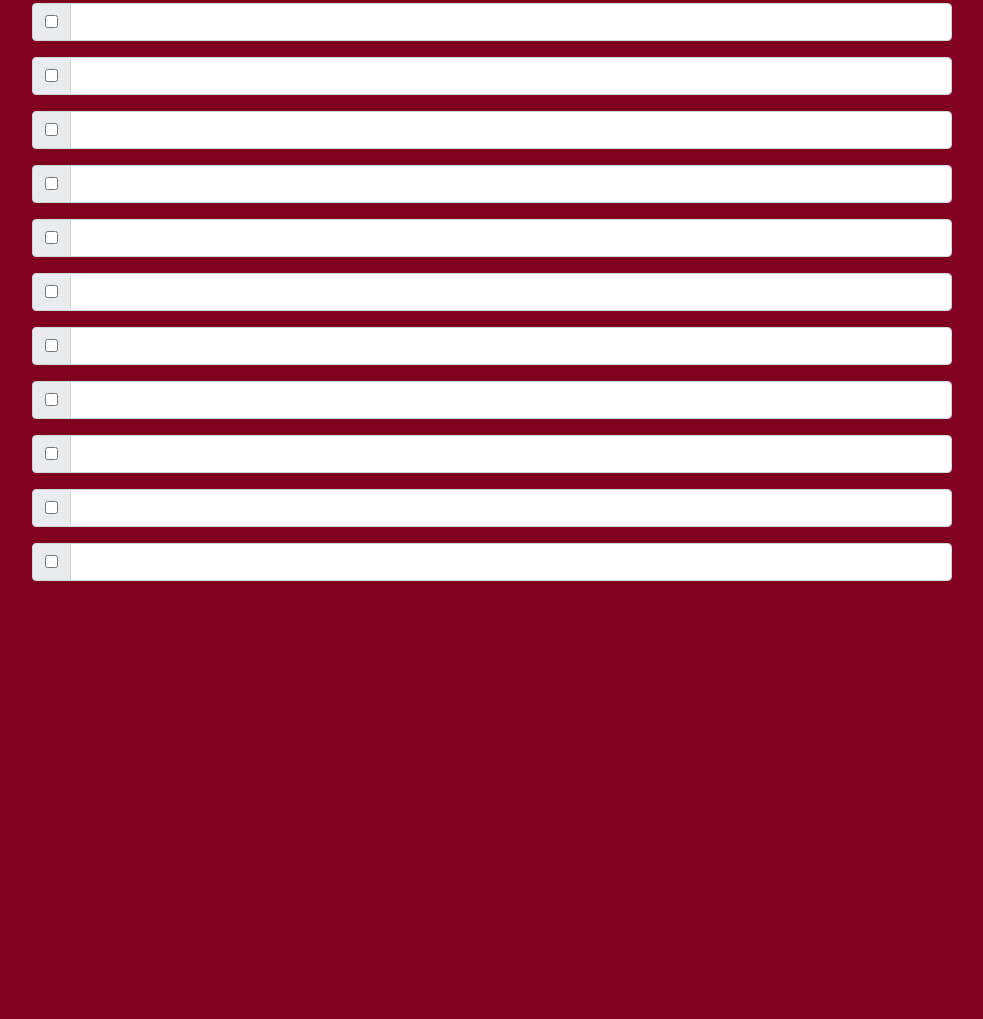
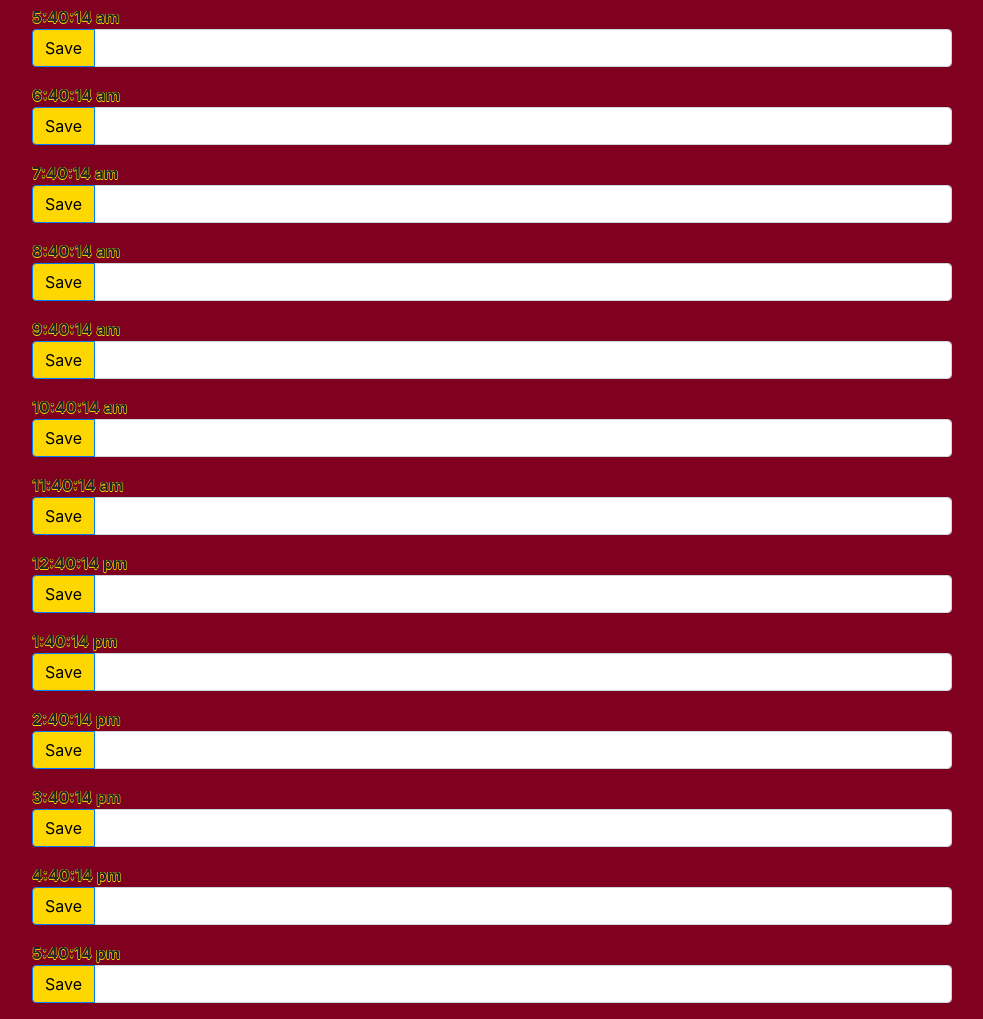
Before and after one commit to timothymickiewicz/WorkDay, a plain HTML site: page index.html in a window 1280 px wide. Shown: the part 127-1146 px from the top of the page, without its empty margins (148-1131 px from the left). Before the commit the page ends 800 px from the top, so only its background shows below. Drawn offline with nearby package versions, Linux system fonts and the light colour scheme.

Commit message:
added times for each task, local storage saves input on save

```diff
--- a/assets/script.js
+++ b/assets/script.js
@@ -1,6 +1,37 @@
 // Assigning variables
 var day = moment().format("dddd") + " " + moment().format("h:mm:ss a");
+var hour = moment().add(-6, 'hour').format("h:mm:ss a")
+var hour2 = moment().add(-5, 'hour').format("h:mm:ss a")
+var hour3 = moment().add(-4, 'hour').format("h:mm:ss a")
+var hour4 = moment().add(-3, 'hour').format("h:mm:ss a")
+var hour5 = moment().add(-2, 'hour').format("h:mm:ss a")
+var hour6 = moment().add(-1, 'hour').format("h:mm:ss a")
+var hour7 = moment().add(0, 'hour').format("h:mm:ss a")
+var hour8 = moment().add(1, 'hour').format("h:mm:ss a")
+var hour9 = moment().add(2, 'hour').format("h:mm:ss a")
+var hour10 = moment().add(3, 'hour').format("h:mm:ss a")
+var hour11 = moment().add(4, 'hour').format("h:mm:ss a")
+var hour12 = moment().add(5, 'hour').format("h:mm:ss a")
+var hour13 = moment().add(6, 'hour').format("h:mm:ss a")
+var input ="";
 // Getting time onto page
 $("#wrapWorkDay").append("<p></p>");
 $("p:first").append(day);
 $("p:first").addClass("time");
+$(".hourSlot:eq(0)").append(hour);
+$(".hourSlot:eq(1)").append(hour2);
+$(".hourSlot:eq(2)").append(hour3);
+$(".hourSlot:eq(3)").append(hour4);
+$(".hourSlot:eq(4)").append(hour5);
+$(".hourSlot:eq(5)").append(hour6);
+$(".hourSlot:eq(6)").append(hour7);
+$(".hourSlot:eq(7)").append(hour8);
+$(".hourSlot:eq(8)").append(hour9);
+$(".hourSlot:eq(9)").append(hour10);
+$(".hourSlot:eq(10)").append(hour11);
+$(".hourSlot:eq(11)").append(hour12);
+$(".hourSlot:eq(12)").append(hour13);
+$(".btn").click(function() {
+    input = $(":text").val()
+    localStorage.setItem("tasks", input);
+  });
--- a/assets/style.css
+++ b/assets/style.css
@@ -1,6 +1,7 @@
 #workDay {
     color: black;
     text-shadow: -2px 0 gold, 0 2px gold, 2px 0 gold, 0 -2px gold;
+    font-size: 4.5vw;
 }
 #wrapWorkDay {
     text-align: center;
@@ -8,10 +9,19 @@
 body {
     background-color: #800020;
 }
-.noMargin {
-    margin: 0 auto !important;
-}
 .time {
     color: gold;
-    font-size: 3vw;
+    font-size: 2vw;
+    text-shadow: -2.5px 0 black, 0 2.5px black, 2.5px 0 black, 0 -2.5px black;
 }
+.btn {
+    background-color: gold;
+    color: black;
+}
+.btn:hover {
+    background-color: #800020;
+}
+.hourSlot {
+    text-shadow: -0.5px 0 gold, 0 0.5px gold, 0.5px 0 gold, 0 -0.5px gold;
+    font-weight: bold;
+}
--- a/index.html
+++ b/index.html
@@ -18,11 +18,10 @@
         <div class="row">
             <div class="col-md-1"></div>
             <div class="col-md-10">
+                <div class="hourSlot"></div>
                 <div class="input-group mb-3">
                     <div class="input-group-prepend">
-                        <div class="input-group-text">
-                            <input type="checkbox" aria-label="Checkbox for following text input">
-                        </div>
+                        <input class="btn btn-primary" type="submit" value="Save">
                     </div>
                     <input type="text" class="form-control" aria-label="Text input with checkbox">
                 </div>
@@ -32,11 +31,10 @@
         <div class="row">
             <div class="col-md-1"></div>
             <div class="col-md-10">
+                <div class="hourSlot"></div>
                 <div class="input-group mb-3">
                     <div class="input-group-prepend">
-                        <div class="input-group-text">
-                            <input type="checkbox" aria-label="Checkbox for following text input">
-                        </div>
+                        <input class="btn btn-primary" type="submit" value="Save">
                     </div>
                     <input type="text" class="form-control" aria-label="Text input with checkbox">
                 </div>
@@ -46,11 +44,10 @@
         <div class="row">
             <div class="col-md-1"></div>
             <div class="col-md-10">
+                <div class="hourSlot"></div>
                 <div class="input-group mb-3">
                     <div class="input-group-prepend">
-                        <div class="input-group-text">
-                            <input type="checkbox" aria-label="Checkbox for following text input">
-                        </div>
+                        <input class="btn btn-primary" type="submit" value="Save">
                     </div>
                     <input type="text" class="form-control" aria-label="Text input with checkbox">
                 </div>
@@ -60,11 +57,10 @@
         <div class="row">
             <div class="col-md-1"></div>
             <div class="col-md-10">
+                <div class="hourSlot"></div>
                 <div class="input-group mb-3">
                     <div class="input-group-prepend">
-                        <div class="input-group-text">
-                            <input type="checkbox" aria-label="Checkbox for following text input">
-                        </div>
+                        <input class="btn btn-primary" type="submit" value="Save">
                     </div>
                     <input type="text" class="form-control" aria-label="Text input with checkbox">
                 </div>
@@ -74,11 +70,10 @@
         <div class="row">
             <div class="col-md-1"></div>
             <div class="col-md-10">
+                <div class="hourSlot"></div>
                 <div class="input-group mb-3">
                     <div class="input-group-prepend">
-                        <div class="input-group-text">
-                            <input type="checkbox" aria-label="Checkbox for following text input">
-                        </div>
+                        <input class="btn btn-primary" type="submit" value="Save">
                     </div>
                     <input type="text" class="form-control" aria-label="Text input with checkbox">
                 </div>
@@ -88,11 +83,10 @@
         <div class="row">
             <div class="col-md-1"></div>
             <div class="col-md-10">
+                <div class="hourSlot"></div>
                 <div class="input-group mb-3">
                     <div class="input-group-prepend">
-                        <div class="input-group-text">
-                            <input type="checkbox" aria-label="Checkbox for following text input">
-                        </div>
+                        <input class="btn btn-primary" type="submit" value="Save">
                     </div>
                     <input type="text" class="form-control" aria-label="Text input with checkbox">
                 </div>
@@ -102,11 +96,10 @@
         <div class="row">
             <div class="col-md-1"></div>
             <div class="col-md-10">
+                <div class="hourSlot"></div>
                 <div class="input-group mb-3">
                     <div class="input-group-prepend">
-                        <div class="input-group-text">
-                            <input type="checkbox" aria-label="Checkbox for following text input">
-                        </div>
+                        <input class="btn btn-primary" type="submit" value="Save">
                     </div>
                     <input type="text" class="form-control" aria-label="Text input with checkbox">
                 </div>
@@ -116,11 +109,10 @@
         <div class="row">
             <div class="col-md-1"></div>
             <div class="col-md-10">
+                <div class="hourSlot"></div>
                 <div class="input-group mb-3">
                     <div class="input-group-prepend">
-                        <div class="input-group-text">
-                            <input type="checkbox" aria-label="Checkbox for following text input">
-                        </div>
+                        <input class="btn btn-primary" type="submit" value="Save">
                     </div>
                     <input type="text" class="form-control" aria-label="Text input with checkbox">
                 </div>
@@ -130,11 +122,10 @@
         <div class="row">
             <div class="col-md-1"></div>
             <div class="col-md-10">
+                <div class="hourSlot"></div>
                 <div class="input-group mb-3">
                     <div class="input-group-prepend">
-                        <div class="input-group-text">
-                            <input type="checkbox" aria-label="Checkbox for following text input">
-                        </div>
+                        <input class="btn btn-primary" type="submit" value="Save">
                     </div>
                     <input type="text" class="form-control" aria-label="Text input with checkbox">
                 </div>
@@ -144,11 +135,10 @@
         <div class="row">
             <div class="col-md-1"></div>
             <div class="col-md-10">
+                <div class="hourSlot"></div>
                 <div class="input-group mb-3">
                     <div class="input-group-prepend">
-                        <div class="input-group-text">
-                            <input type="checkbox" aria-label="Checkbox for following text input">
-                        </div>
+                        <input class="btn btn-primary" type="submit" value="Save">
                     </div>
                     <input type="text" class="form-control" aria-label="Text input with checkbox">
                 </div>
@@ -158,11 +148,36 @@
         <div class="row">
             <div class="col-md-1"></div>
             <div class="col-md-10">
+                <div class="hourSlot"></div>
                 <div class="input-group mb-3">
                     <div class="input-group-prepend">
-                        <div class="input-group-text">
-                            <input type="checkbox" aria-label="Checkbox for following text input">
-                        </div>
+                        <input class="btn btn-primary" type="submit" value="Save">
+                    </div>
+                    <input type="text" class="form-control" aria-label="Text input with checkbox">
+                </div>
+            </div>
+            <div class="col-md-1"></div>
+        </div>
+        <div class="row">
+            <div class="col-md-1"></div>
+            <div class="col-md-10">
+                <div class="hourSlot"></div>
+                <div class="input-group mb-3">
+                    <div class="input-group-prepend">
+                        <input class="btn btn-primary" type="submit" value="Save">
+                    </div>
+                    <input type="text" class="form-control" aria-label="Text input with checkbox">
+                </div>
+            </div>
+            <div class="col-md-1"></div>
+        </div>
+        <div class="row">
+            <div class="col-md-1"></div>
+            <div class="col-md-10">
+                <div class="hourSlot"></div>
+                <div class="input-group mb-3">
+                    <div class="input-group-prepend">
+                        <input class="btn btn-primary" type="submit" value="Save">
                     </div>
                     <input type="text" class="form-control" aria-label="Text input with checkbox">
                 </div>
```
